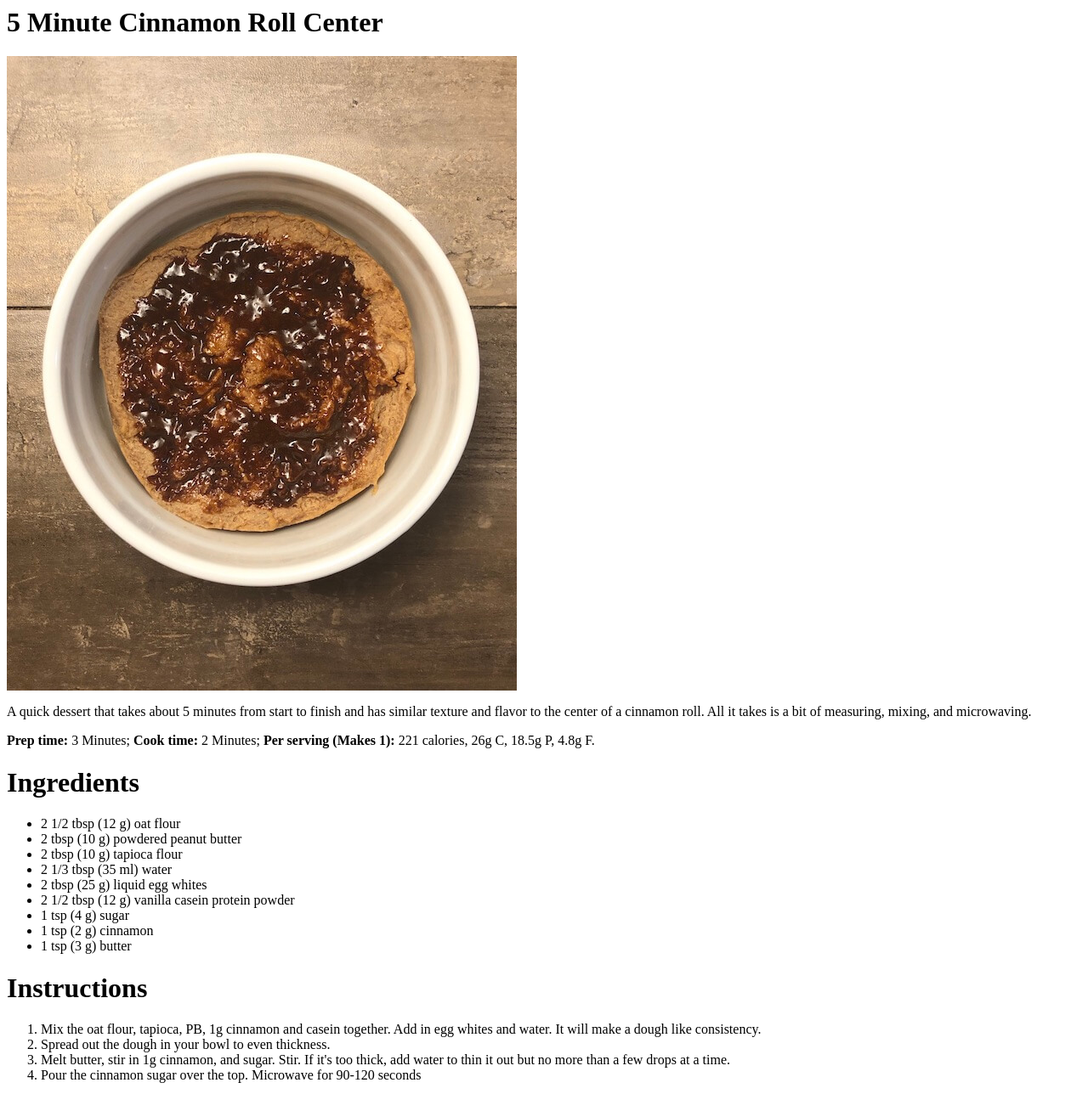
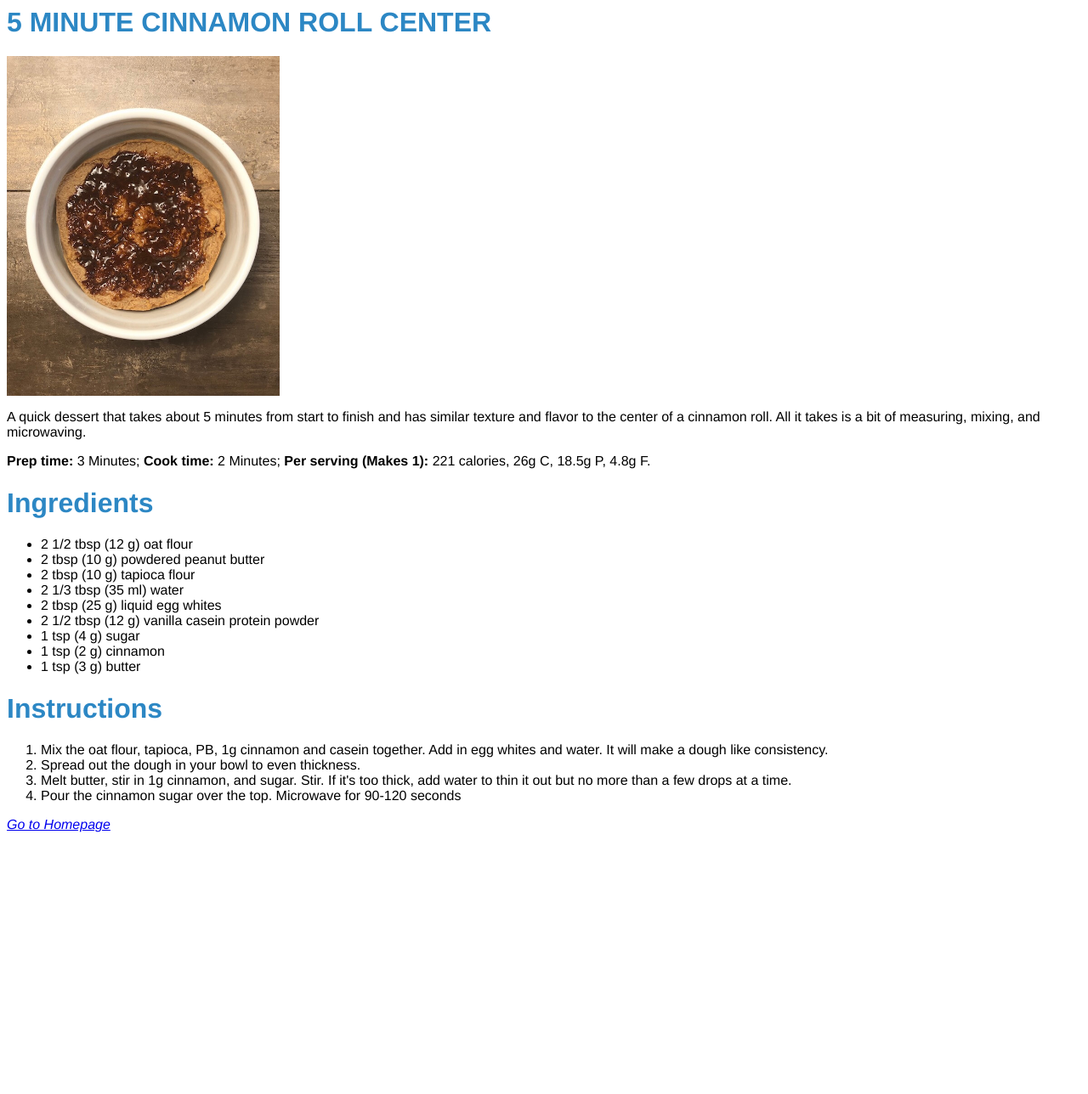
Before and after one commit to Duesenberg/odin-recipes, a plain HTML site: page recipes/cinnamon-roll.html in a window 1280 px wide. Shown: the top 1288 px of the page at 85% size. After the commit the page ends 996 px from the top, so only its background shows below. Drawn offline with Linux system fonts and the light colour scheme.

Commit message:
Improve style to website
Added style to three more webpages on website. Changed the picture size
as well as the font size on the main heading on the main webpage as
well.

```diff
--- a/recipes/cinnamon-roll.html
+++ b/recipes/cinnamon-roll.html
@@ -3,14 +3,15 @@
         <head>
             <meta charset="utf-8">
             <title>5 Minute Cinnamon Roll Center</title>
+            <link rel="stylesheet" href="../styles.css">
         </head>
         <body>
-            <h1>5 Minute Cinnamon Roll Center</h1>
-            <img src="./cinnamon-roll.jpg" alt="A picture of a dish similar to a cinnamon roll center">
+            <h1 class="heading main">5 MINUTE CINNAMON ROLL CENTER</h1>
+            <img class="picture cinnamon" src="./cinnamon-roll.jpg" alt="A picture of a dish similar to a cinnamon roll center">
             <p>A quick dessert that takes about 5 minutes from start to finish and has similar texture and flavor to the center of a cinnamon roll. All it takes is a bit of measuring, mixing, and microwaving.</p>
             <p><strong>Prep time:</strong> 3 Minutes;
             <strong>Cook time:</strong> 2 Minutes; <strong>Per serving (Makes 1):</strong> 221 calories, 26g C, 18.5g P, 4.8g F.</p>
-            <h1>Ingredients</h1>
+            <h1 class="heading">Ingredients</h1>
             <ul>
                 <li>2 1/2 tbsp (12 g) oat flour</li>
                 <li>2 tbsp (10 g) powdered peanut butter</li>
@@ -22,13 +23,13 @@
                 <li>1 tsp (2 g) cinnamon</li>
                 <li>1 tsp (3 g) butter</li>
             </ul>
-            <h1>Instructions</h1>
+            <h1 class="heading">Instructions</h1>
             <ol>
                 <li>Mix the oat flour, tapioca, PB, 1g cinnamon and casein together. Add in egg whites and water. It will make a dough like consistency.</li>
                 <li>Spread out the dough in your bowl to even thickness.</li>
                 <li>Melt butter, stir in 1g cinnamon, and sugar. Stir. If it's too thick, add water to thin it out but no more than a few drops at a time.</li>
                 <li>Pour the cinnamon sugar over the top. Microwave for 90-120 seconds</li>
             </ol>
-            <p><a href="../index.html">Go to Homepage</a></p>
+            <p class="link"><a href="../index.html">Go to Homepage</a></p>
         </body>
     </html>
--- a/styles.css
+++ b/styles.css
@@ -7,10 +7,15 @@
 }
 
 .main {
-    font-size: 42px;
+    font-size: 32px;
 }
 
-p {
+.picture {
+    height: 400px;
+    width: auto;
+}
+
+.link {
     color: black;
     font-style: italic;
 }
```
Also changed, not shown: index.html (+4 -4 lines), recipes/5-min-hash-brown.html (+6 -5 lines), recipes/apple-pie-oatmeal.html (+7 -6 lines).
